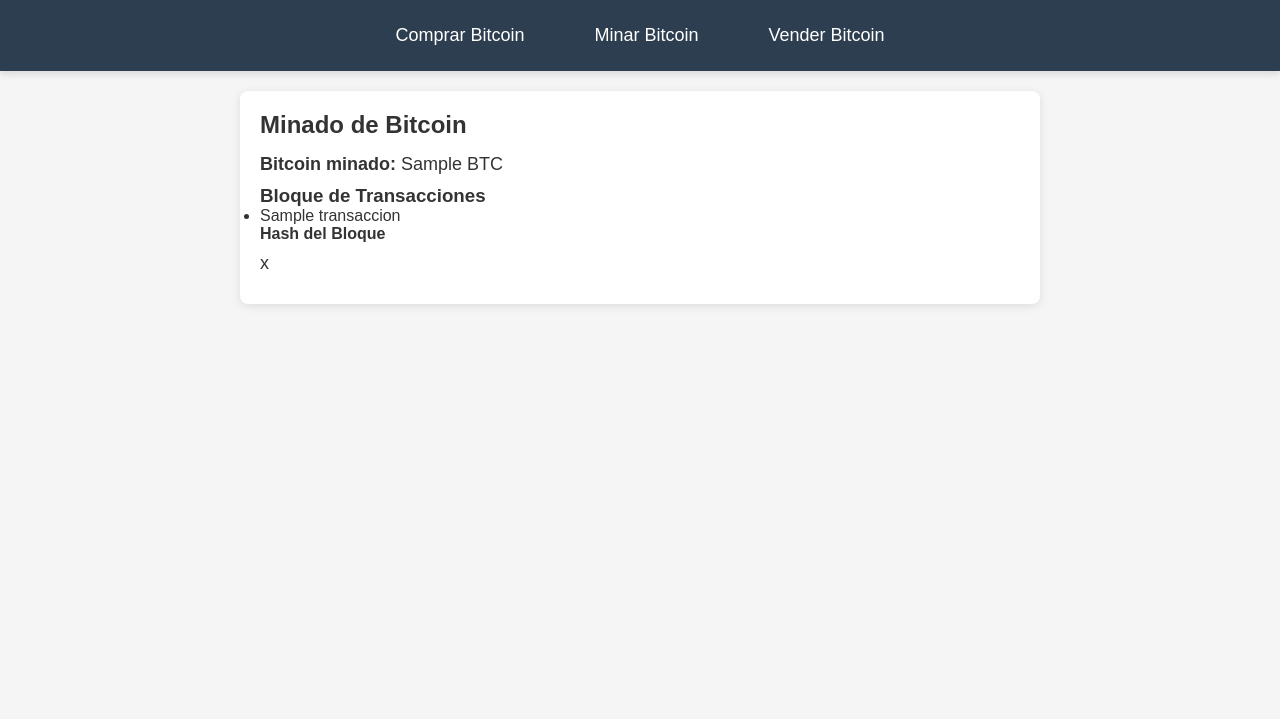
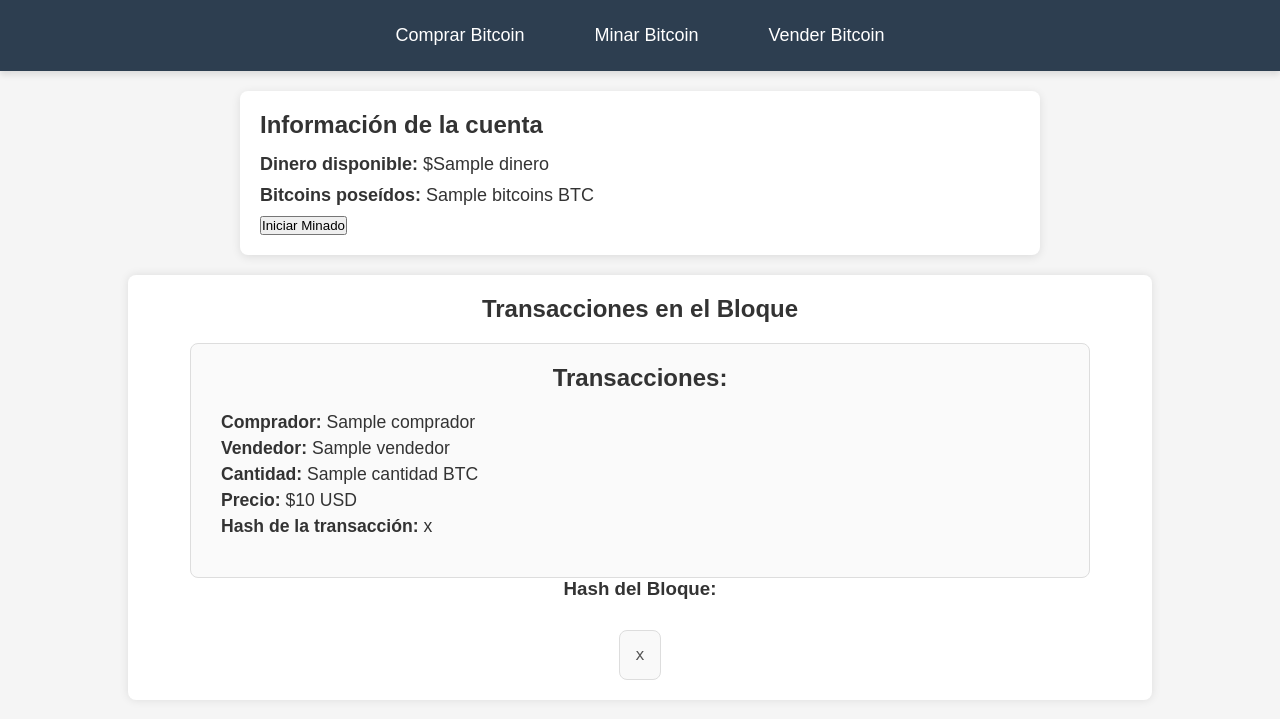
Before and after one commit to alvaroChico2408/cripto_ejemplo, a Flask app: template templates/minar.html in a window 1280 px wide. Shown: the top 719 px of the page. Run offline with Flask 3, Linux system fonts and the light colour scheme; the template is opened without the code that fills it: most values are stand-ins (such as "Sample title", 1, 10 or a date in 2020).

Commit message:
[feat] apariencia minado conseguida

```diff
--- a/app.py
+++ b/app.py
@@ -1,5 +1,6 @@
 from flask import Flask, render_template, request, session, redirect, url_for, flash
 import random
+import hashlib
 
 app = Flask(__name__)
 app.secret_key = 'mi_clave_secreta'  # Necesario para usar sesiones
@@ -91,9 +92,43 @@ def index():
         mensaje=mensaje  # Pasar el mensaje al template
     )
 
-@app.route('/minar')
+@app.route('/minar', methods=['GET', 'POST'])
 def minar():
-    return render_template('minar.html', mensaje="Esta es la página para minar bitcoins.")
+    # Obtener dinero y bitcoins desde la sesión
+    dinero = session.get('dinero', 100.0)  # Valor predeterminado en caso de que no exista
+    bitcoins = session.get('bitcoins', 0.0)  # Valor predeterminado en caso de que no exista
+
+    # Simulamos el bloque con 2 transacciones más profesionales
+    transacciones = [
+        {
+            "comprador": "1A1zP1eP5QGefi2DMPTfTL5SLmv7DivfNa",  # Wallet del comprador
+            "vendedor": "1EzWVfHKZnqYmQjd2AfCvVG83s7G5Q6hsA",  # Wallet del vendedor
+            "cantidad": 0.005,  # Cantidad de Bitcoin
+            "precio": 45000,  # Precio del Bitcoin en USD
+            "hash": hashlib.sha256("Compra de 0.005 BTC a $45000".encode()).hexdigest()
+        },
+        {
+            "comprador": "1LuvQ4cDyoq64MvfDT98ZX9jwFFdRTedA3",  # Wallet del comprador
+            "vendedor": "1Zxg1cd7TbVfe2uCkswhLNwHRRfhhA7d58",  # Wallet del vendedor
+            "cantidad": 0.010,  # Cantidad de Bitcoin
+            "precio": 46000,  # Precio del Bitcoin en USD
+            "hash": hashlib.sha256("Compra de 0.010 BTC a $46000".encode()).hexdigest()
+        }
+    ]
+
+    # Simulamos el bloque como la concatenación de las transacciones
+    bloque_data = ''.join([f"{tx['comprador']} {tx['vendedor']} {tx['cantidad']} BTC {tx['precio']} USD" for tx in transacciones])
+    hash_bloque = hashlib.sha256(bloque_data.encode()).hexdigest()  # Hash del bloque
+
+    # Pasar los datos de la cuenta (dinero y bitcoins) a la plantilla junto con el resto
+    return render_template(
+        'minar.html',
+        transacciones=transacciones,
+        hash_bloque=hash_bloque,
+        dinero=dinero,
+        bitcoins=bitcoins
+    )
+
 
 @app.route('/vender')
 def vender():
--- a/static/css/style.css
+++ b/static/css/style_comprar.css
@@ -119,21 +119,3 @@ form button:hover {
     border-radius: 8px;
     box-shadow: 0 2px 10px rgba(0, 0, 0, 0.1);
 }
-/* Estilo para los mensajes */
-.mensaje {
-    margin-top: 20px; /* Espacio superior para separar del formulario */
-    padding: 10px;
-    border-radius: 5px;
-    font-weight: bold;
-    text-align: center;
-}
-
-.mensaje.exito {
-    background-color: #2ecc71; /* Verde para éxito */
-    color: white;
-}
-
-.mensaje.error {
-    background-color: #e74c3c; /* Rojo para error */
-    color: white;
-}
--- /dev/null
+++ b/static/css/style_minar.css
@@ -0,0 +1,139 @@
+/* Estilo global */
+* {
+    margin: 0;
+    padding: 0;
+    box-sizing: border-box;
+}
+
+body {
+    font-family: Arial, sans-serif;
+    background-color: #f5f5f5;
+    color: #333;
+}
+
+/* Barra de navegación */
+nav {
+    background-color: #2d3e50; /* Color oscuro para el fondo */
+    padding: 15px;
+    display: flex;
+    justify-content: center;
+    box-shadow: 0 4px 6px rgba(0, 0, 0, 0.1);
+}
+
+nav a {
+    color: #fff; /* Color blanco para el texto */
+    text-decoration: none;
+    margin: 0 20px;
+    font-size: 18px;
+    padding: 10px 15px;
+    border-radius: 5px;
+    transition: background-color 0.3s, transform 0.2s ease;
+}
+
+nav a:hover {
+    background-color: #3498db; /* Color de fondo al pasar el mouse */
+    transform: scale(1.1); /* Efecto de aumento al hacer hover */
+}
+
+/* Información de la cuenta */
+.info-cuenta {
+    max-width: 800px;
+    margin: 20px auto;
+    background-color: #fff;
+    padding: 20px;
+    border-radius: 8px;
+    box-shadow: 0 2px 10px rgba(0, 0, 0, 0.1);
+}
+
+.info-cuenta h2 {
+    margin-bottom: 15px;
+    font-size: 24px;
+    color: #333;
+}
+
+.info-cuenta p {
+    margin: 10px 0;
+    font-size: 18px;
+}
+
+/* Contenedor de minado */
+.minado {
+    display: flex;
+    justify-content: center;
+    align-items: center;
+    flex-direction: column; /* Apila elementos verticalmente */
+    width: 80%;
+    margin: 20px auto;
+    padding: 20px;
+    background-color: white;
+    border-radius: 8px;
+    box-shadow: 0 0 10px rgba(0, 0, 0, 0.1);
+}
+
+/* Recuadro de transacciones */
+.cuadro-transacciones {
+    display: flex;
+    justify-content: center;
+    align-items: center;
+    flex-direction: column;
+    border: 1px solid #ddd;
+    padding: 20px;
+    border-radius: 8px;
+    background-color: #fafafa;
+    margin-top: 20px;
+    width: 100%;
+    max-width: 900px;
+}
+
+/* Título dentro del recuadro */
+.cuadro-transacciones h3 {
+    font-size: 1.5em;
+    color: #333;
+    text-align: center;
+    margin-bottom: 15px;
+}
+
+/* Transacciones */
+.transaccion {
+    margin-bottom: 15px;
+    text-align: left; /* Alineación del texto a la izquierda */
+    width: 100%; /* Asegura que ocupe todo el ancho */
+    padding-left: 10px; /* Asegura que no haya espacio adicional al principio */
+}
+
+.transaccion p {
+    margin: 5px 0;
+    font-size: 1.1em;
+    word-wrap: break-word;
+    max-width: 100%; /* Asegura que el texto ocupe el espacio disponible */
+    text-align: left; /* Alineación del texto dentro de cada párrafo */
+}
+
+/* Estilo para el hash del bloque */
+.hash-bloque {
+    display: flex;
+    justify-content: center;
+    align-items: center;
+    text-align: center;
+    margin-top: 20px;
+    padding: 15px;
+    border: 1px solid #ddd;
+    background-color: #f9f9f9;
+    border-radius: 8px;
+    font-family: monospace;
+    font-size: 1.2em;
+    color: #555;
+    max-width: 600px;
+    margin-left: auto;
+    margin-right: auto;
+    margin-top: 30px; /* Añade más espacio por encima del hash */
+}
+
+hr {
+    border: 1px solid #ddd;
+}
+
+/* Asegura que el texto de cada párrafo del hash y las transacciones se mantenga dentro del área de su contenedor */
+.transaccion p, .hash-bloque p {
+    word-wrap: break-word;  /* Asegura que el texto largo se ajuste dentro del recuadro */
+}
--- a/templates/index.html
+++ b/templates/index.html
@@ -4,7 +4,7 @@
     <meta charset="UTF-8">
     <meta name="viewport" content="width=device-width, initial-scale=1.0">
     <title>Simulador de Compra de Bitcoin</title>
-    <link rel="stylesheet" href="{{ url_for('static', filename='css/style.css') }}">
+    <link rel="stylesheet" href="{{ url_for('static', filename='css/style_comprar.css') }}">
     <script src="https://cdn.plot.ly/plotly-latest.min.js"></script>
 </head>
 <body>
--- a/templates/minar.html
+++ b/templates/minar.html
@@ -4,7 +4,7 @@
     <meta charset="UTF-8">
     <meta name="viewport" content="width=device-width, initial-scale=1.0">
     <title>Simulador de Minado de Bitcoin</title>
-    <link rel="stylesheet" href="{{ url_for('static', filename='css/style.css') }}">
+    <link rel="stylesheet" href="{{ url_for('static', filename='css/style_minar.css') }}">
 </head>
 <body>
     <!-- Barra de navegación -->
@@ -16,23 +16,33 @@
 
     <!-- Información de la cuenta -->
     <div class="info-cuenta">
-        <h2>Minado de Bitcoin</h2>
-        <p><strong>Bitcoin minado:</strong> {{ cantidad_bitcoins_minados }} BTC</p>
+        <h2>Información de la cuenta</h2>
+        <p><strong>Dinero disponible:</strong> ${{ dinero }}</p>
+        <p><strong>Bitcoins poseídos:</strong> {{ bitcoins }} BTC</p>
+        <form method="POST">
+            <button type="submit" name="iniciar_minado" class="btn btn-primary">Iniciar Minado</button>
+        </form>
+    </div>
 
-        <!-- Cuadro con las transacciones simuladas -->
-        <div class="bloque-transacciones">
-            <h3>Bloque de Transacciones</h3>
-            <ul>
-                {% for transaccion in transacciones %}
-                    <li>{{ transaccion }}</li>
-                {% endfor %}
-            </ul>
+    <!-- Simulación de minado y transacciones -->
+    <div class="minado">
+        <h2>Transacciones en el Bloque</h2>
+        <div class="cuadro-transacciones">
+            <h3>Transacciones:</h3>
+            {% for tx in transacciones %}
+            <div class="transaccion">
+                <p><strong>Comprador:</strong> {{ tx.comprador }}</p>
+                <p><strong>Vendedor:</strong> {{ tx.vendedor }}</p>
+                <p><strong>Cantidad:</strong> {{ tx.cantidad }} BTC</p>
+                <p><strong>Precio:</strong> ${{ tx.precio }} USD</p>
+                <p><strong>Hash de la transacción:</strong> {{ tx.hash }}</p>
+            </div>
+            {% endfor %}
         </div>
 
-        <!-- Mostrar el hash del bloque -->
-        <div class="hash-calculado">
-            <h4>Hash del Bloque</h4>
-            <p>{{ hash_calculado }}</p>
+        <h3>Hash del Bloque:</h3>
+        <div class="hash-bloque">
+            <p>{{ hash_bloque }}</p>
         </div>
     </div>
 </body>
```
